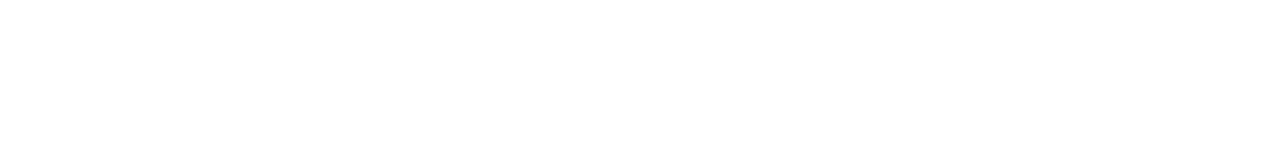
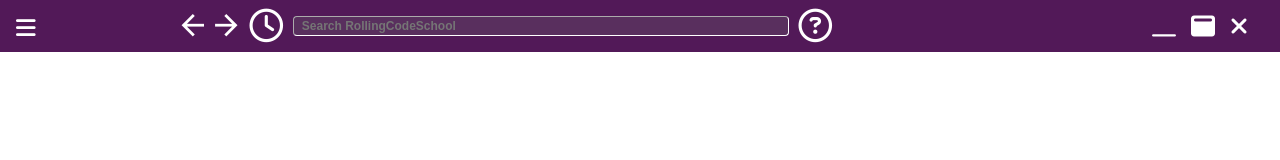
Before and after one commit to AndresEstebanGonzalez/23.02.2021, a plain HTML site: page index.html in a window 1280 px wide. Drawn offline with Linux system fonts and the light colour scheme.

Commit message:
Navbar created and finished.

```diff
--- a/index.html
+++ b/index.html
@@ -6,6 +6,42 @@
     <meta name="viewport" content="width=device-width, initial-scale=1.0" />
     <title>Slack</title>
     <link rel="stylesheet" href="./scss/styles.css" />
+    <link
+      href="https://fonts.googleapis.com/icon?family=Material+Icons"
+      rel="stylesheet"
+    />
+    <script
+      src="https://kit.fontawesome.com/2493f81ea6.js"
+      crossorigin="anonymous"
+    ></script>
+    <a href="https://icons8.com/icon/6Z5IUAh18Fuc/clock"></a>
+    <link rel="icon" type="image/png" href="./assets/slack-logo-3.png" />
   </head>
-  <body></body>
+  <body>
+    <nav class="navbar">
+      <div class="navbar--container">
+        <div class="navbar--left">
+          <i class="fas fa-bars"></i>
+        </div>
+        <div class="navbar--center">
+          <div class="arrows">
+            <span class="material-icons"> arrow_back </span>
+            <span class="material-icons"> arrow_forward </span>
+          </div>
+          <i class="far fa-clock"></i>
+          <input
+            class="searchbar"
+            type="search"
+            placeholder="Search RollingCodeSchool"
+          />
+          <i class="far fa-question-circle"></i>
+        </div>
+        <div class="navbar--right">
+          <i class="far fa-window-minimize"></i>
+          <i class="fas fa-window-maximize"></i>
+          <i class="fas fa-times"></i>
+        </div>
+      </div>
+    </nav>
+  </body>
 </html>
--- /dev/null
+++ b/scss/_navbar.scss
@@ -0,0 +1,64 @@
+@import "./variables/colors";
+@import "./variables/variables";
+
+.navbar {
+  width: 100vw;
+  height: 6.5vh;
+  background-color: $purple;
+  color: $white;
+  .navbar--container {
+    display: flex;
+    flex-direction: row;
+    justify-content: space-between;
+    line-height: 7vh;
+  }
+  .navbar--left {
+    width: 1rem;
+    height: 6.5vh;
+    font-size: 2.8vh;
+    margin-left: 1rem;
+  }
+  .navbar--center {
+    width: 41rem;
+    display: flex;
+    justify-content: space-between;
+    transform: translateX(-6.5rem);
+    .arrows {
+      display: flex;
+      width: 4rem;
+      justify-content: space-between;
+      align-items: center;
+      .material-icons {
+        font-size: 4.2vh;
+      }
+    }
+    i.far.fa-clock {
+      @include navbarIconAlignCenter;
+    }
+    .searchbar {
+      width: 31rem;
+      height: 1.3rem;
+      padding-left: 0.5rem;
+      background-color: $light-purple;
+      line-height: 6.5vh;
+      align-self: center;
+      border-width: 1px;
+      border-color: $white;
+      border-radius: 4px;
+      font-size: 12px;
+      font-weight: 600;
+    }
+    i.far.fa-question-circle {
+      @include navbarIconAlignCenter;
+    }
+  }
+
+  .navbar--right {
+    width: 6rem;
+    display: flex;
+    justify-content: space-between;
+    align-items: center;
+    transform: translateX(-2rem);
+    font-size: 3vh;
+  }
+}
--- a/scss/styles.scss
+++ b/scss/styles.scss
@@ -1,4 +1,14 @@
+@import url("https://fonts.googleapis.com/css2?family=Roboto:wght@100;300;400;500&display=swap");
+
+@import "./variables/colors";
+@import "./navbar";
+
 * {
   margin: 0;
   padding: 0;
+  box-sizing: border-box;
 }
+body {
+  font-family: "Roboto", -apple-system, BlinkMacSystemFont, "Segoe UI", Roboto,
+    Oxygen, Ubuntu, Cantarell, "Open Sans", "Helvetica Neue", sans-serif;
+}
--- /dev/null
+++ b/scss/variables/_colors.scss
@@ -0,0 +1,3 @@
+$purple: #521958;
+$light-purple: #592f5e;
+$white: #fff;
--- /dev/null
+++ b/scss/variables/_variables.scss
@@ -0,0 +1,4 @@
+@mixin navbarIconAlignCenter {
+  line-height: 6.5vh;
+  font-size: 4.2vh;
+}
```
Also changed, not shown: assets/slack-logo-3.png (added), scss/styles.css, 1 other file.
